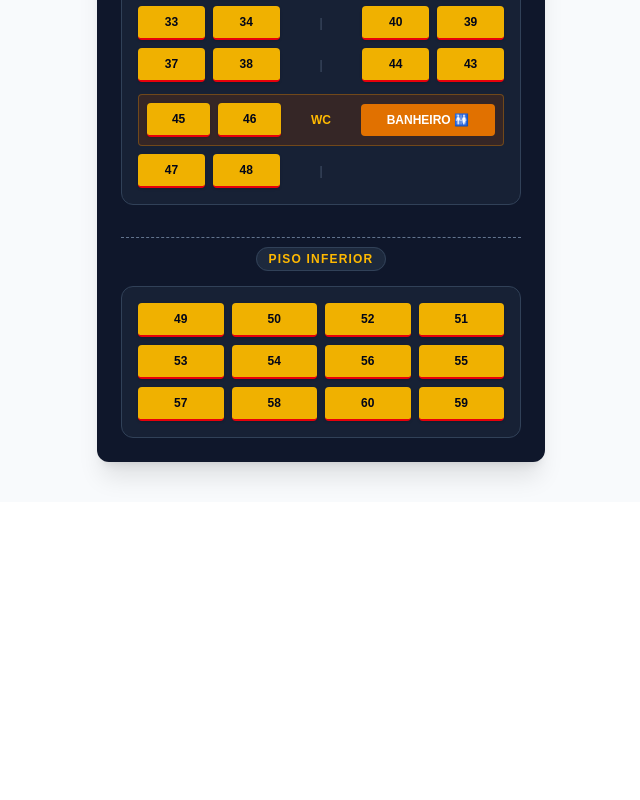
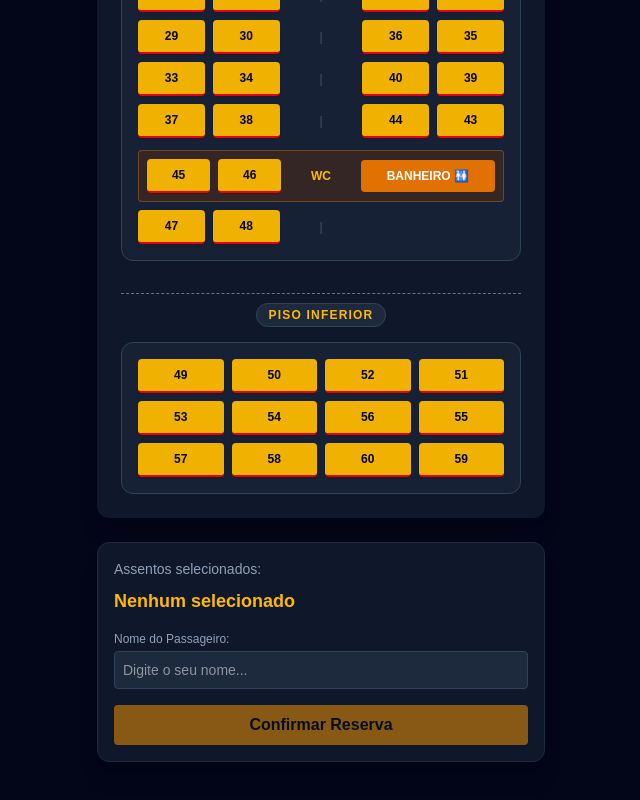
Before and after one commit to lcverissimogusmao-beep/onibus-reserva, a Next.js app: page / in a window 1280 px wide. Shown: the part 598-1398 px from the top of the page, without its empty margins (319-959 px from the left). Before the commit the page ends 1100 px from the top, so only its background shows below. Built offline with nearby package versions, Linux system fonts and the light colour scheme; no server answers; the database is empty.

Commit message:
Adicionada logica de selecao e reserva no page.tsx

```diff
--- a/src/app/page.tsx
+++ b/src/app/page.tsx
@@ -1,9 +1,109 @@
-import SeatMap from '@/components/SeatMap'
+'use client';
+
+import React, { useState, useEffect } from 'react';
+import SeatMap from '@/components/SeatMap';
+import { supabase } from '@/lib/supabase'; // Ajusta o caminho conforme o teu projeto se necessário
 
 export default function Home() {
+  const [selectedSeats, setSelectedSeats] = useState<number[]>([]);
+  const [seatsFromDB, setSeatsFromDB] = useState<{ id: number; status: string }[]>([]);
+  const [loading, setLoading] = useState(false);
+  const [passengerName, setPassengerName] = useState('');
+
+  // Função para carregar o estado dos assentos do Supabase
+  useEffect(() => {
+    async function fetchSeats() {
+      const { data, error } = await supabase.from('seats').select('*');
+      if (data && !error) {
+        setSeatsFromDB(data);
+      }
+    }
+    fetchSeats();
+  }, []);
+
+  // Função acionada ao clicar num assento
+  const handleSelectSeat = (seatId: number) => {
+    if (selectedSeats.includes(seatId)) {
+      setSelectedSeats(selectedSeats.filter(id => id !== seatId));
+    } else {
+      setSelectedSeats([...selectedSeats, seatId]);
+    }
+  };
+
+  // Função para confirmar a reserva
+  const handleBooking = async () => {
+    if (selectedSeats.length === 0) {
+      alert('Por favor, seleciona pelo menos um assento.');
+      return;
+    }
+    if (!passengerName.trim()) {
+      alert('Por favor, insere o nome do passageiro.');
+      return;
+    }
+
+    setLoading(true);
+
+    try {
+      // Atualiza os assentos na base de dados do Supabase como ocupados
+      for (const seatId of selectedSeats) {
+        await supabase
+          .from('seats')
+          .upsert({ id: seatId, status: 'occupied', passenger: passengerName });
+      }
+
+      alert('Reserva efetuada com sucesso!');
+      setSelectedSeats([]);
+      setPassengerName('');
+
+      // Recarrega os assentos
+      const { data } = await supabase.from('seats').select('*');
+      if (data) setSeatsFromDB(data);
+
+    } catch (err) {
+      console.error(err);
+      alert('Erro ao realizar a reserva.');
+    } finally {
+      setLoading(false);
+    }
+  };
+
   return (
-    <main className="min-h-screen bg-slate-50 py-10">
-      <SeatMap />
+    <main className="min-h-screen bg-slate-950 text-white py-10 px-4">
+      <h1 className="text-2xl font-bold text-center mb-6 text-amber-400">Reserva de Assentos - Autocarro</h1>
+
+      {/* Mapa interativo */}
+      <SeatMap
+        seats={seatsFromDB}
+        selectedSeats={selectedSeats}
+        onSelectSeat={handleSelectSeat}
+      />
+
+      {/* Painel de Confirmação */}
+      <div className="max-w-md mx-auto mt-6 p-4 bg-slate-900 rounded-xl border border-slate-800 shadow-xl">
+        <p className="text-sm text-slate-400 mb-2">Assentos selecionados:</p>
+        <p className="font-bold text-amber-400 text-lg mb-4">
+          {selectedSeats.length > 0 ? selectedSeats.join(', ') : 'Nenhum selecionado'}
+        </p>
+
+        <div className="mb-4">
+          <label className="block text-xs text-slate-400 mb-1">Nome do Passageiro:</label>
+          <input
+            type="text"
+            value={passengerName}
+            onChange={(e) => setPassengerName(e.target.value)}
+            placeholder="Digite o seu nome..."
+            className="w-full p-2 rounded bg-slate-800 border border-slate-700 text-white text-sm focus:outline-none focus:border-amber-500"
+          />
+        </div>
+
+        <button
+          onClick={handleBooking}
+          disabled={loading || selectedSeats.length === 0}
+          className="w-full bg-amber-500 hover:bg-amber-400 disabled:opacity-50 text-slate-950 font-bold py-2 rounded transition-all shadow"
+        >
+          {loading ? 'A processar...' : 'Confirmar Reserva'}
+        </button>
+      </div>
     </main>
-  )
+  );
 }
```
Also changed, not shown: src/components/SeatMap.tsx (+56 -25 lines).
